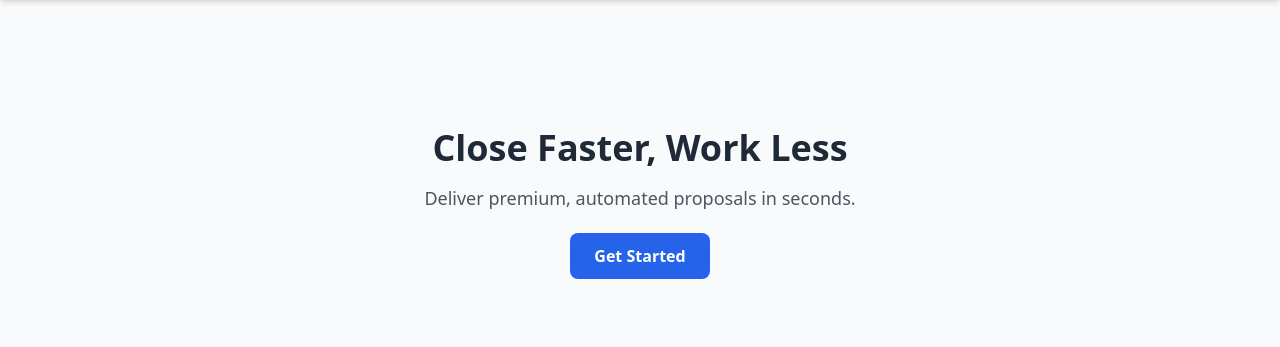
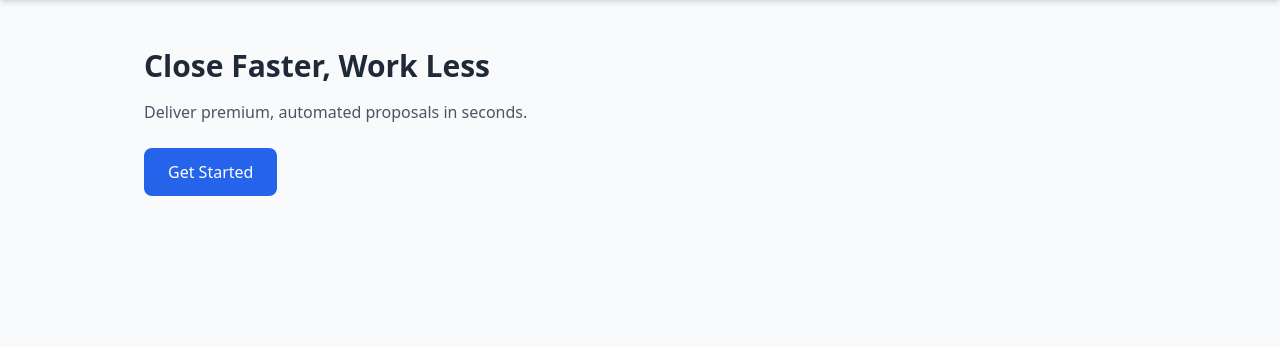
Before and after one commit to MylesGoHam/zyberfy-backend, a Flask app: page / in a window 1280 px wide. Shown: the part 64-411 px from the top of the page. Run offline with Flask 3, Linux system fonts and the light colour scheme; some libraries are stand-ins or nearby versions.

Commit message:
Update index.html

```diff
--- a/templates/index.html
+++ b/templates/index.html
@@ -1,15 +1,11 @@
-{% extends 'base.html' %}
-{% block title %}Zyberfy{% endblock %}
+{% extends "base.html" %}
+{% block title %}Welcome | Zyberfy{% endblock %}
 
 {% block content %}
-  <div class="max-w-3xl mx-auto text-center py-20">
-    <h1 class="text-4xl font-bold mb-4">Close Faster, Work Less</h1>
-    <p class="text-lg text-gray-600 mb-8">
-      Deliver premium, automated proposals in seconds.
-    </p>
-    <a href="{{ url_for('login') }}"
-       class="bg-blue-600 hover:bg-blue-700 text-white font-semibold px-6 py-3 rounded-lg">
-      Get Started
-    </a>
-  </div>
+  <h1 class="text-3xl font-bold mb-4">Close Faster, Work Less</h1>
+  <p class="mb-6 text-gray-600">Deliver premium, automated proposals in seconds.</p>
+  <a href="{{ url_for('login') }}"
+     class="inline-block bg-blue-600 text-white px-6 py-3 rounded-lg hover:bg-blue-700">
+    Get Started
+  </a>
 {% endblock %}
```
